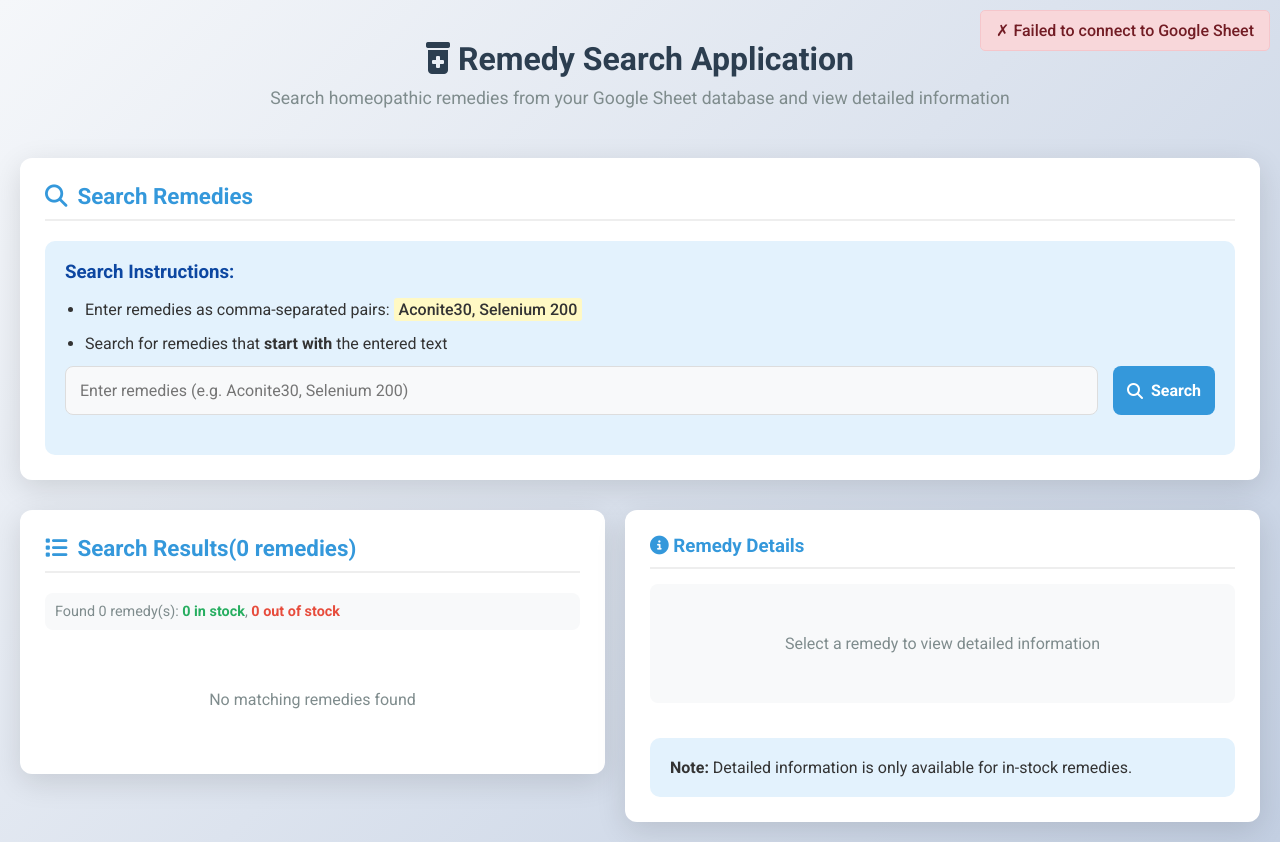
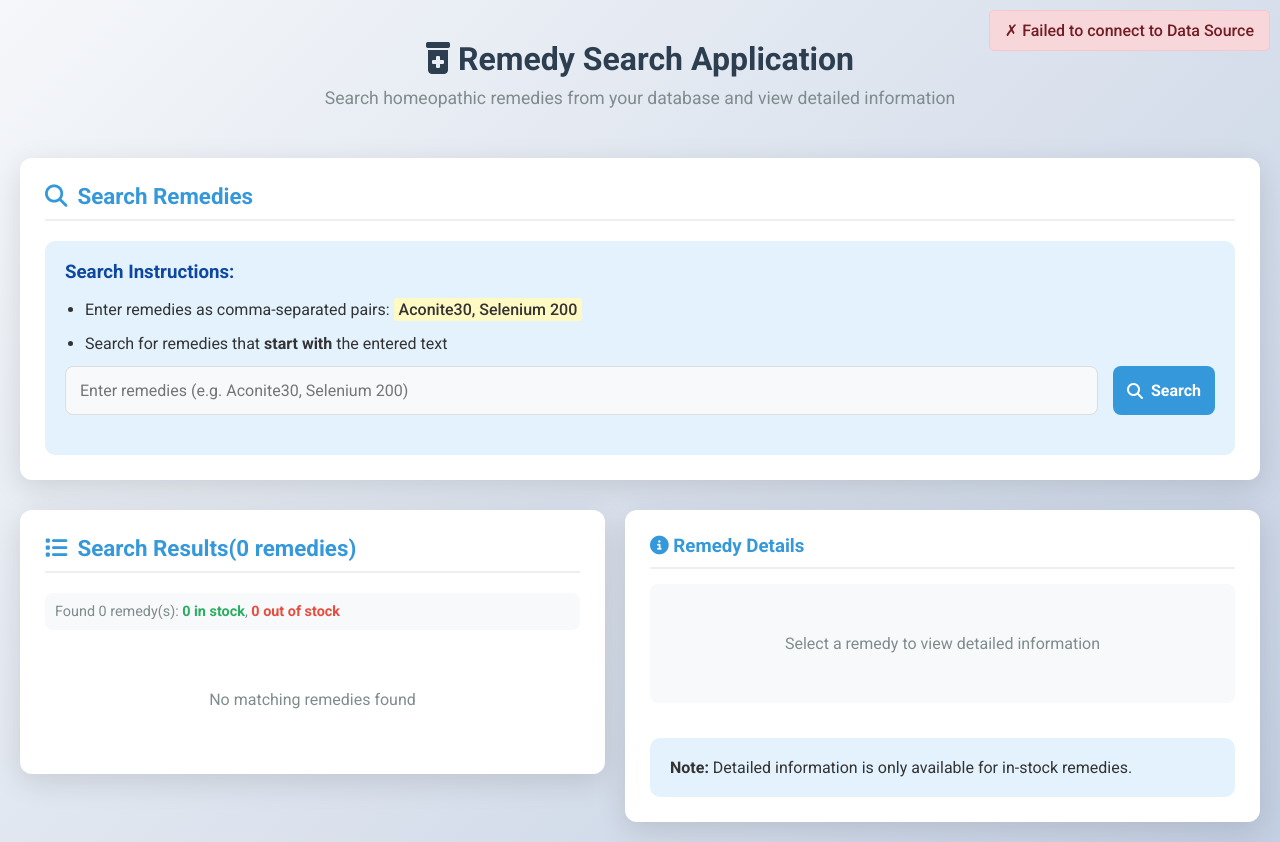
Before and after one commit to rsgrdtech/remedy-finder, a plain HTML site: page index.html in a window 1280 px wide. Drawn offline with Linux system fonts and the light colour scheme; no server answers.

Commit message:
Add files via upload

```diff
--- a/index.html
+++ b/index.html
@@ -408,7 +408,7 @@
 
         <header>
             <h1><i class="fas fa-prescription-bottle-alt"></i> Remedy Search Application</h1>
-            <p class="subtitle">Search homeopathic remedies from your Google Sheet database and view detailed information</p>
+            <p class="subtitle">Search homeopathic remedies from your database and view detailed information</p>
         </header>
 
         <main>
@@ -546,7 +546,7 @@
 
                 // Update UI for successful connection
                 body.style.backgroundColor = '#f0fff4'; // Light green background
-                connectionStatus.textContent = '✓ Successfully connected to Google Sheet';
+                connectionStatus.textContent = '✓ Successfully connected to Data Source';
                 connectionStatus.className = 'connection-status status-success';
                 connectionStatus.style.display = 'block';
 
@@ -555,7 +555,7 @@
 
                 // Update UI for failed connection
                 body.style.backgroundColor = '#fff5f5'; // Light red background
-                connectionStatus.textContent = '✗ Failed to connect to Google Sheet';
+                connectionStatus.textContent = '✗ Failed to connect to Data Source';
                 connectionStatus.className = 'connection-status status-error';
                 connectionStatus.style.display = 'block';
 
```
